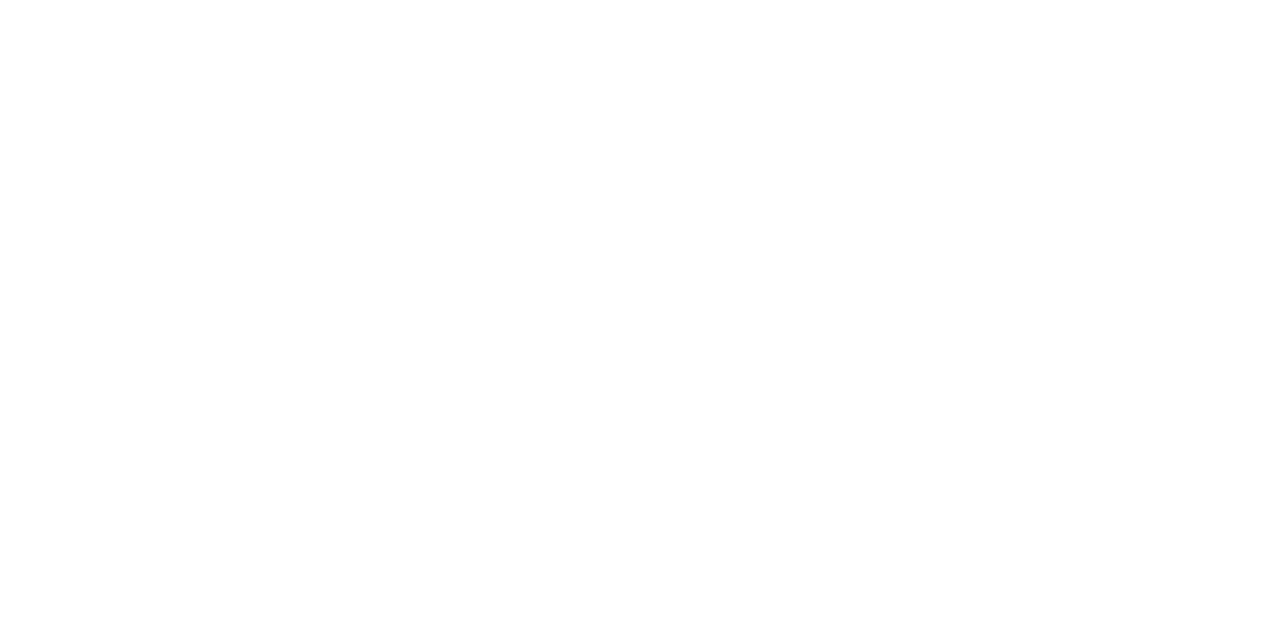
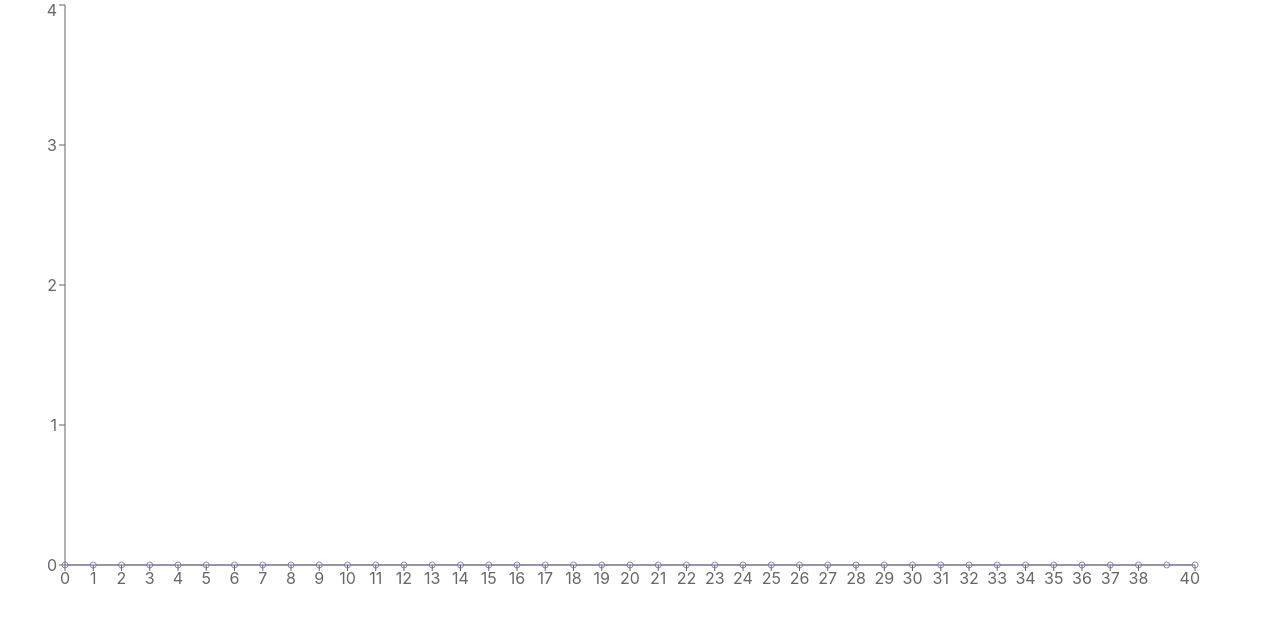
Before and after one commit to FlynnHillier/student-loan-calculator, a React (Create React App) app in the folder client/: page / in a window 1280 px wide. Shown: the top 622 px of the page. Built offline with nearby package versions, Linux system fonts and the light colour scheme.

Commit message:
implemented graph component; fixed graph calculation when no installments;

```diff
--- a/client/src/App.tsx
+++ b/client/src/App.tsx
@@ -1,8 +1,10 @@
 import React from 'react';
+import GraphDisplay from './components/GraphDisplay';
 
 function App() {
   return (
     <>
+      <GraphDisplay/>
     </>
   );
 }
--- /dev/null
+++ b/client/src/components/GraphDisplay.tsx
@@ -0,0 +1,18 @@
+import { LineChart,Line,XAxis,YAxis } from 'recharts'
+import { useGraphingData } from '../hooks/useGraphingData'
+
+const GraphDisplay = () => {
+    const {graphingData} = useGraphingData()
+
+    return (
+        <>
+            <LineChart width={1200} height={600} data={graphingData}>
+                <Line type="monotone" dataKey="value" stroke="#8884d8"/>
+                <XAxis dataKey="year"/>
+                <YAxis/>
+            </LineChart>
+        </>
+    )
+}
+
+export default GraphDisplay
--- a/client/src/hooks/useGraphingData.tsx
+++ b/client/src/hooks/useGraphingData.tsx
@@ -1,6 +1,6 @@
 import { useState,useEffect } from "react";
 import { useConfig } from "./useConfig";
-import { YearGraphingEntry,Year, Multiplier, ConfigEntries } from "../types/types";
+import { YearGraphingEntry,Year, ConfigEntries } from "../types/types";
 
 
 interface GraphingParamaters {
@@ -14,7 +14,6 @@ interface GraphingParamaters {
 function calculateGraphingData(config:ConfigEntries,paramaters:GraphingParamaters) : YearGraphingEntry[] {
     const {period} = paramaters
     const {income,installments,repayment,interest} = config
-
 
     //calculate first installment year
     const firstInstallmentYear = function(){
@@ -31,7 +30,7 @@ function calculateGraphingData(config:ConfigEntries,paramaters:GraphingParamater
     }
 
     if(!period.end){
-        period.end = period.start + 22
+        period.end = period.start + 40
     }
 
     const periodLength = period.end - period.start + 1
@@ -41,7 +40,7 @@ function calculateGraphingData(config:ConfigEntries,paramaters:GraphingParamater
     }
 
     if(installments.size === 0){
-        return new Array(periodLength).map((v,i)=>{
+        return new Array(periodLength).fill(null).map((v,i)=>{
             return {
                 year:period.start! + i,
                 value:0
@@ -69,7 +68,6 @@ function calculateGraphingData(config:ConfigEntries,paramaters:GraphingParamater
 
     for(let i = 0; i < yearsAfterFirstInstallmentOfPeriodStart + periodLength;i++){
         let currentYear = firstInstallmentYear + i
-
 
         //calculate enforced repayments based on income (0 if isActive flag in config is set to false)
         const enforced = !config.income.threshold.isActive ? 0 : function(loanValue : number,incomeAmount : number){
```
